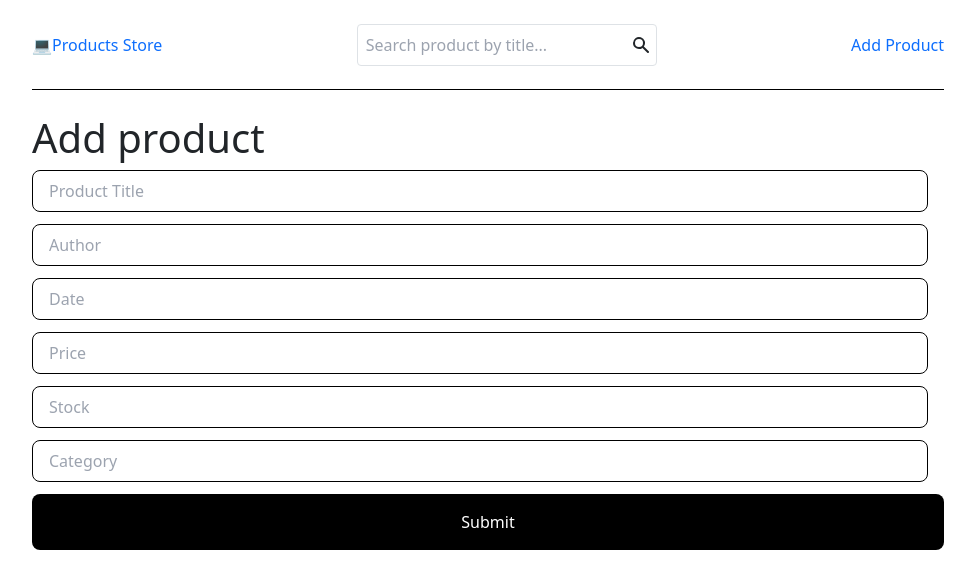
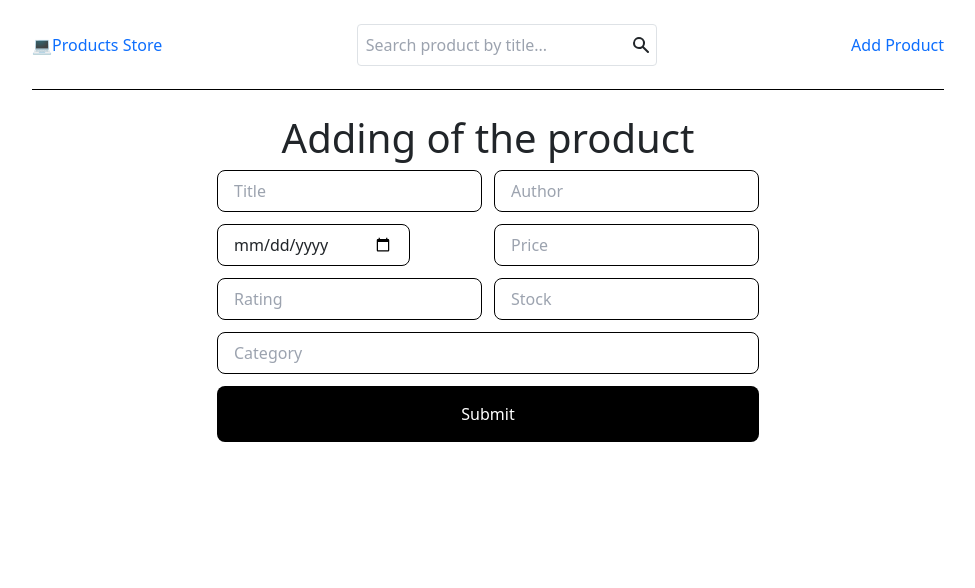
Before and after one commit to Aivazov/react-product-test-spa-sf, a React (Create React App) app: page /add-product in a window 1280 px wide. Shown: the top 588 px of the page, without its empty margins (152-1127 px from the left). Built offline with nearby package versions, Linux system fonts and the light colour scheme.

Commit message:
working on framer motion

```diff
--- a/package.json
+++ b/package.json
@@ -9,6 +9,8 @@
     "axios": "^1.3.4",
     "bootstrap": "^5.2.3",
     "formik": "^2.2.9",
+    "framer": "^2.3.0",
+    "motion": "^10.15.5",
     "react": "^18.2.0",
     "react-bootstrap": "^2.7.2",
     "react-content-loader": "^6.2.1",
@@ -17,6 +19,7 @@
     "react-router": "^6.9.0",
     "react-router-dom": "^6.9.0",
     "react-scripts": "5.0.1",
+    "react-toastify": "^9.1.2",
     "sass": "^1.60.0",
     "web-vitals": "^2.1.4",
     "yup": "^1.0.2"
--- a/src/App.js
+++ b/src/App.js
@@ -3,6 +3,7 @@ import { lazy, useState } from 'react';
 import HeaderLayout from './components/HeaderLayout';
 
 import Products from './pages/Products';
+// import FormikForm from './pages/FormikForm';
 import ProductForm from './pages/ProductForm';
 import NotFound from './pages/NotFound';
 
@@ -32,6 +33,7 @@ function App() {
             />
           }
         ></Route>
+        {/* <Route path="add-product" element={<FormikForm />}></Route> */}
         <Route path="add-product" element={<ProductForm />}></Route>
         {/* <Route path="add-product" element={<AddProductForm />}></Route> */}
         <Route path="*" element={<NotFound />}></Route>
--- a/src/index.css
+++ b/src/index.css
@@ -9,13 +9,24 @@
 } */
 
 @layer components {
+  .form__wrap {
+    @apply flex flex-col items-center justify-center;
+  }
   .input__base {
-    @apply border border-black rounded-lg py-2 px-4 text-start mr-4;
+    @apply border border-black rounded-lg py-2 px-4 text-start;
   }
 
   .form {
-    @apply flex flex-col justify-start items-stretch space-y-3;
+    @apply flex flex-col justify-between items-center space-y-3;
   }
+
+  .inputs__wrap {
+    @apply flex flex-row justify-between items-center w-full space-x-3;
+  }
+
+  /* .form__submit {
+    @apply w-full bg-black rounded-lg text-white py-3 hover:bg-gray-600 transition-all ease duration-200;
+  } */
 }
 
 body {
--- /dev/null
+++ b/src/pages/FormikForm.jsx
@@ -0,0 +1,123 @@
+import React from 'react';
+import { Formik, Form, Field } from 'formik';
+
+import * as Yup from 'yup';
+
+const SignupSchema = Yup.object().shape({
+  productTitle: Yup.string()
+    .min(2, 'Too Short!')
+    .max(50, 'Too Long!')
+    .required('Required'),
+
+  author: Yup.string()
+    .min(2, 'Too Short!')
+    .max(50, 'Too Long!')
+    .required('Required'),
+
+  date: Yup.string()
+    .min(2, 'Too Short!')
+    .max(50, 'Too Long!')
+    .required('Required'),
+
+  price: Yup.number().required().positive().integer().required('Required'),
+
+  rating: Yup.number().required().positive().integer().required('Required'),
+
+  stock: Yup.number().required().positive().integer().required('Required'),
+
+  category: Yup.string()
+    .min(2, 'Too Short!')
+    .max(50, 'Too Long!')
+    .required('Required'),
+});
+
+export default function FormikForm() {
+  return (
+    <div>
+      <h1>Signup</h1>
+
+      <Formik
+        initialValues={{
+          productTitle: '',
+
+          author: '',
+        }}
+        validationSchema={SignupSchema}
+        onSubmit={(values) => {
+          // same shape as initial values
+
+          console.log(values);
+        }}
+      >
+        {({ errors, touched }) => (
+          <Form>
+            <div>
+              <Field
+                name="productTitle"
+                className="input__base"
+                placeholder="Title"
+              />
+
+              {errors.productTitle && touched.productTitle ? (
+                <div>{errors.productTitle}</div>
+              ) : null}
+
+              <Field
+                name="author"
+                className="input__base"
+                placeholder="Author"
+              />
+
+              {errors.author && touched.author ? (
+                <div>{errors.author}</div>
+              ) : null}
+            </div>
+
+            <div>
+              <Field
+                name="date"
+                type="date"
+                className="input__base"
+                placeholder="Date"
+              />
+
+              {errors.date && touched.date ? <div>{errors.date}</div> : null}
+
+              <Field name="price" className="input__base" placeholder="Price" />
+
+              {errors.price && touched.price ? <div>{errors.price}</div> : null}
+            </div>
+
+            <div>
+              <Field
+                name="rating"
+                className="input__base"
+                placeholder="Rating"
+              />
+
+              {errors.rating && touched.rating ? (
+                <div>{errors.rating}</div>
+              ) : null}
+
+              <Field name="stock" className="input__base" placeholder="Stock" />
+
+              {errors.stock && touched.stock ? <div>{errors.stock}</div> : null}
+            </div>
+
+            <Field
+              name="category"
+              className="input__base"
+              placeholder="Category"
+            />
+
+            {errors.category && touched.category ? (
+              <div>{errors.category}</div>
+            ) : null}
+
+            <button type="submit">Submit</button>
+          </Form>
+        )}
+      </Formik>
+    </div>
+  );
+}
--- a/src/pages/ProductForm.jsx
+++ b/src/pages/ProductForm.jsx
@@ -1,6 +1,9 @@
 import React from 'react';
 import { Formik, Form, Field } from 'formik';
 import * as Yup from 'yup';
+import { motion } from 'framer-motion';
+import { ToastContainer, toast } from 'react-toastify';
+import 'react-toastify/dist/ReactToastify.css';
 
 const SignupSchema = Yup.object().shape({
   productTitle: Yup.string()
@@ -30,20 +33,16 @@ const SignupSchema = Yup.object().shape({
     .required('Required'),
 });
 
-export default function ProductForm() {
+export default function FormikForm() {
   return (
-    <div>
-      <h1>Add product</h1>
+    <div className="form__wrap">
+      <h1>Adding of the product</h1>
 
       <Formik
         initialValues={{
           productTitle: '',
+
           author: '',
-          date: Date,
-          price: '',
-          rating: '',
-          stock: '',
-          category: '',
         }}
         validationSchema={SignupSchema}
         onSubmit={(values) => {
@@ -54,37 +53,100 @@ export default function ProductForm() {
       >
         {({ errors, touched }) => (
           <Form className="form">
+            <div className="inputs__wrap">
+              <div className="relative">
                 <Field
                   name="productTitle"
                   className="input__base"
-              placeholder="Product Title"
+                  placeholder="Title"
                 />
 
                 {errors.productTitle && touched.productTitle ? (
-              <div>{errors.productTitle}</div>
+                  <motion.div
+                    initial={{ opacity: 0, x: -100 }}
+                    animate={{ opacity: 1, x: 0 }}
+                    transition={{ duration: 0.5 }}
+                    className="absolute top-2 right-5 text-red-600"
+                  >
+                    {errors.productTitle}
+                  </motion.div>
                 ) : null}
+              </div>
 
-            <Field name="author" className="input__base" placeholder="Author" />
+              <div className="relative">
+                <Field
+                  name="author"
+                  className="input__base"
+                  placeholder="Author"
+                />
 
                 {errors.author && touched.author ? (
-              <div>{errors.author}</div>
+                  <motion.div
+                    initial={{ opacity: 0, x: -100 }}
+                    animate={{ opacity: 1, x: 0 }}
+                    transition={{ duration: 0.5 }}
+                    className="absolute top-2 right-5 text-red-600"
+                  >
+                    {errors.author}
+                  </motion.div>
                 ) : null}
+              </div>
+            </div>
 
-            <Field name="date" className="input__base" placeholder="Date" />
+            <div className="w-full flex items-center justify-between">
+              <div>
+                <Field
+                  name="date"
+                  type="date"
+                  className="input__base w-full mr-4"
+                  placeholder="Date"
+                />
 
                 {errors.date && touched.date ? <div>{errors.date}</div> : null}
+              </div>
 
-            <Field name="price" className="input__base" placeholder="Price" />
+              <div>
+                <Field
+                  name="price"
+                  className="input__base"
+                  placeholder="Price"
+                />
 
-            {errors.price && touched.price ? <div>{errors.price}</div> : null}
+                {errors.price && touched.price ? (
+                  <div>{errors.price}</div>
+                ) : null}
+              </div>
+            </div>
 
-            <Field name="stock" className="input__base" placeholder="Stock" />
+            <div className="inputs__wrap">
+              <div>
+                <Field
+                  name="rating"
+                  className="input__base"
+                  placeholder="Rating"
+                />
 
-            {errors.stock && touched.stock ? <div>{errors.stock}</div> : null}
+                {errors.rating && touched.rating ? (
+                  <div>{errors.rating}</div>
+                ) : null}
+              </div>
+
+              <div>
+                <Field
+                  name="stock"
+                  className="input__base"
+                  placeholder="Stock"
+                />
+
+                {errors.stock && touched.stock ? (
+                  <div>{errors.stock}</div>
+                ) : null}
+              </div>
+            </div>
 
             <Field
               name="category"
-              className="input__base"
+              className="input__base w-full mx-0"
               placeholder="Category"
             />
 
@@ -93,8 +155,8 @@ export default function ProductForm() {
             ) : null}
 
             <button
+              className="w-full bg-black rounded-lg text-white py-3 hover:bg-gray-600 transition-all ease duration-200"
               type="submit"
-              className="w-full bg-black rounded-lg text-white py-3 hover:bg-gray-600 transition-all ease duration-200"
             >
               Submit
             </button>
```
Also changed, not shown: 1 other file (tests, documents, lock files or other folders). Lines whose indentation alone changed are shown as unchanged.
